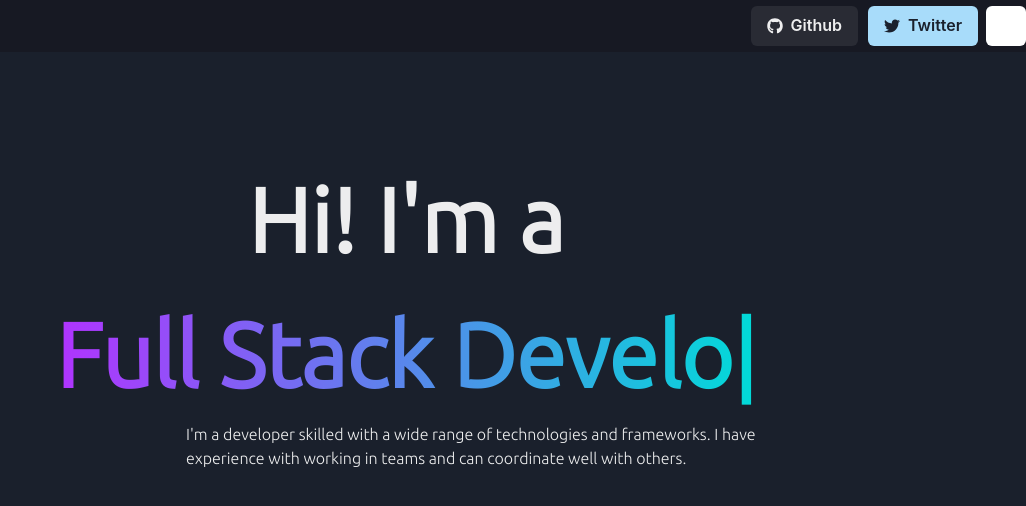
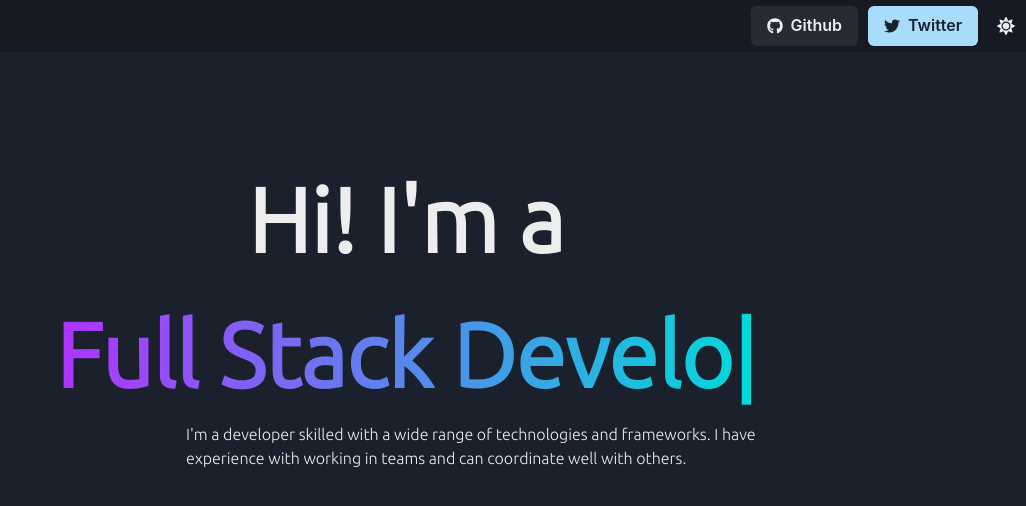
Before and after one commit to davidarogunre/personalportfolio, a React (Create React App) app: page / in a window 1280 px wide. Shown: the top 506 px of the page, without its empty margins (254-1280 px from the left). Built offline with nearby package versions, Linux system fonts and the light colour scheme.

Commit message:
changed default color theme

```diff
--- a/src/ColorModeSwitcher.js
+++ b/src/ColorModeSwitcher.js
@@ -12,7 +12,7 @@ export const ColorModeSwitcher = props => {
       size="md"
       fontSize="lg"
       aria-label={`Switch to ${text} mode`}
-      backgroundColor={text== "light"?"white":null}
+      backgroundColor={text== "light"?null:"white"}
       variant="ghost"
       color="current"
       marginLeft="2"
```
